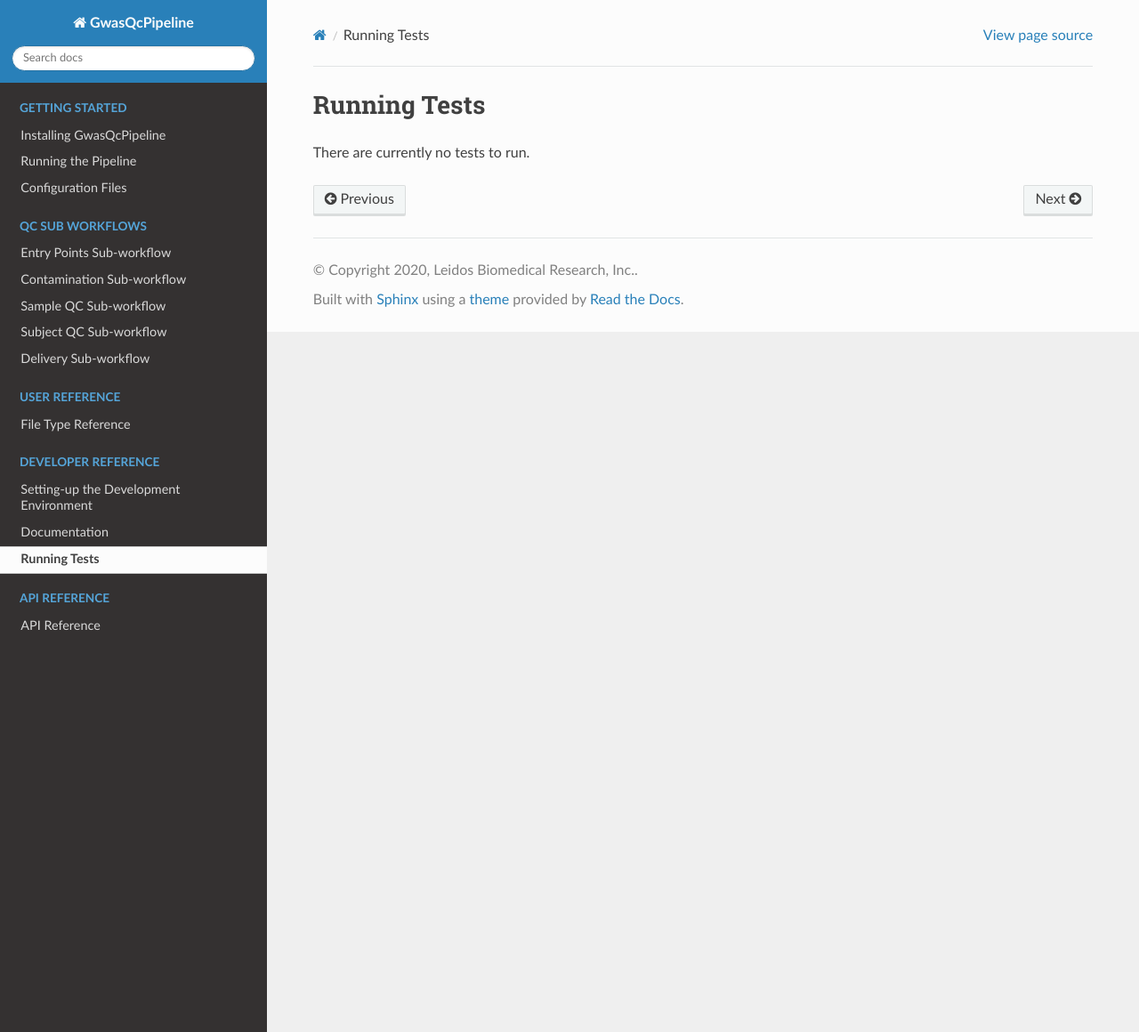
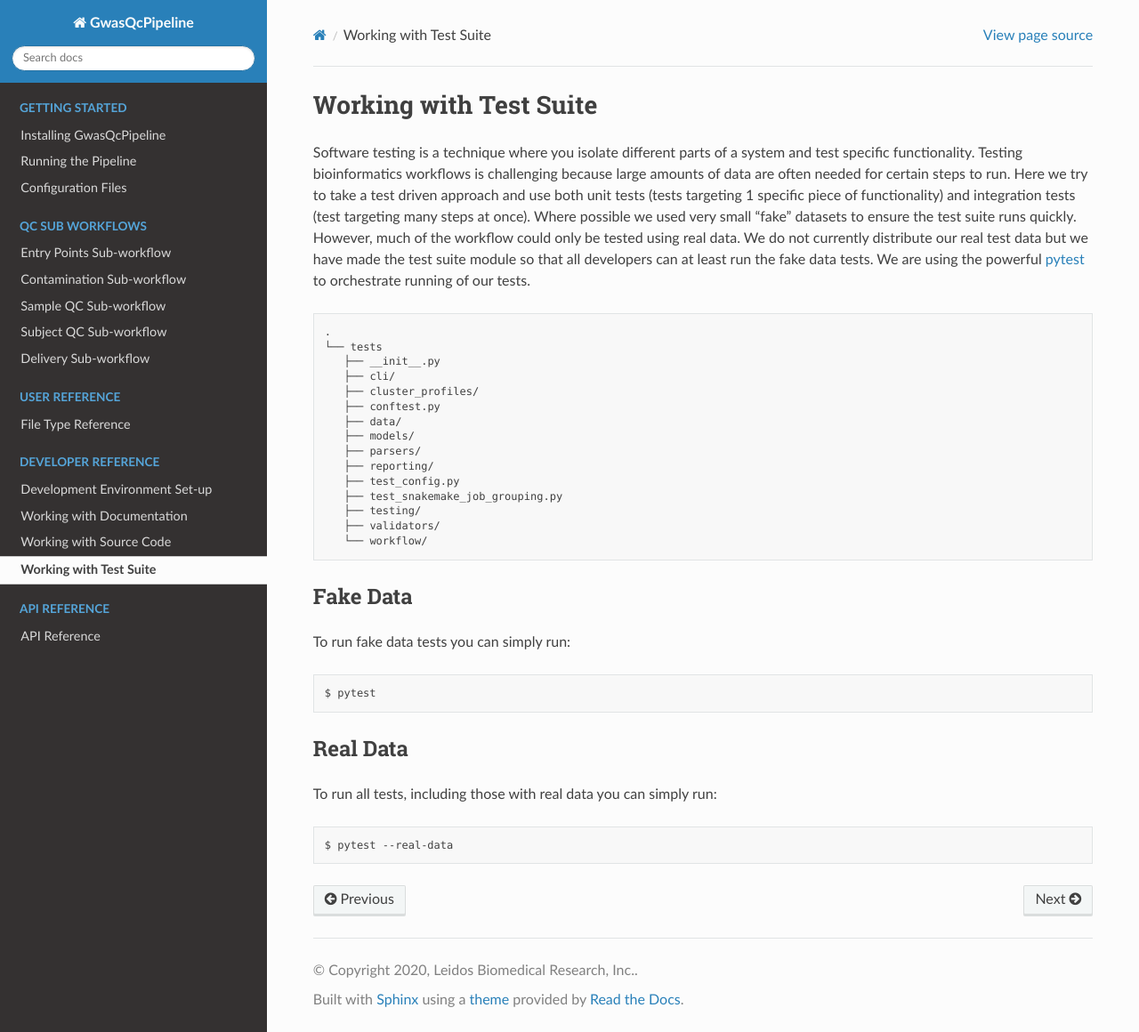
Before and after one commit to NCI-CGR/GwasQcPipeline, a Sphinx documentation site: the page built from docs/dev_docs/testing.rst, in a window 1280 px wide and 1160 px high. Shown: the whole window at 89% size. Built offline with Sphinx 7.4.7 and the Read the Docs theme 2.0.0, drawn with Linux system fonts in a browser that asks for light colours.

Commit message:
docs: add source docs

```diff
--- a/docs/common_urls.rst
+++ b/docs/common_urls.rst
@@ -4,6 +4,10 @@
 .. _Miniconda: https://docs.conda.io/en/latest/miniconda.html
 .. _GRAF: https://github.com/ncbi/graf
 .. _EIGENSOFT: https://github.com/DReichLab/EIG
+.. _pytest: https://docs.pytest.org/en/6.2.x/
+.. _pydantic: https://pydantic-docs.helpmanual.io/
+.. _jinja2: https://jinja.palletsprojects.com/en/3.0.x/
+.. _typer: https://typer.tiangolo.com/
 
 .. Internal Links
 
--- a/docs/dev_docs/setup.rst
+++ b/docs/dev_docs/setup.rst
@@ -1,5 +1,7 @@
-Setting-up the Development Environment
-======================================
+.. _dev-setup:
+
+Development Environment Set-up
+==============================
 
 Download GwasQcPipeline
 -----------------------
--- a/docs/dev_docs/testing.rst
+++ b/docs/dev_docs/testing.rst
@@ -1,6 +1,44 @@
-Running Tests
-==================
 
-.. todo: add how to run the test suite.
+Working with Test Suite
+=======================
 
-There are currently no tests to run.
+Software testing is a technique where you isolate different parts of a system and test specific functionality.
+Testing bioinformatics workflows is challenging because large amounts of data are often needed for certain steps to run.
+Here we try to take a test driven approach and use both unit tests (tests targeting 1 specific piece of functionality) and integration tests (test targeting many steps at once).
+Where possible we used very small "fake" datasets to ensure the test suite runs quickly.
+However, much of the workflow could only be tested using real data.
+We do not currently distribute our real test data but we have made the test suite module so that all developers can at least run the fake data tests.
+We are using the powerful pytest_ to orchestrate running of our tests.
+
+.. code-block:: bash
+
+   .
+   └── tests
+      ├── __init__.py
+      ├── cli/
+      ├── cluster_profiles/
+      ├── conftest.py
+      ├── data/
+      ├── models/
+      ├── parsers/
+      ├── reporting/
+      ├── test_config.py
+      ├── test_snakemake_job_grouping.py
+      ├── testing/
+      ├── validators/
+      └── workflow/
+
+
+Fake Data
+---------
+
+To run fake data tests you can simply run::
+
+   $ pytest
+
+Real Data
+---------
+
+To run all tests, including those with real data you can simply run::
+
+   $ pytest --real-data
--- a/docs/index.rst
+++ b/docs/index.rst
@@ -53,6 +53,7 @@ Here we describe the various steps that each sub-workflow runs, the config optio
 
    dev_docs/setup
    dev_docs/documentation
+   dev_docs/source_code
    dev_docs/testing
 
 .. toctree::
```
Also changed, not shown: docs/api/parsers.rst (+23 -8 lines), docs/dev_docs/documentation.rst (+20 -19 lines), docs/dev_docs/source_code.rst (added, +292 -0 lines), 1 other file.
